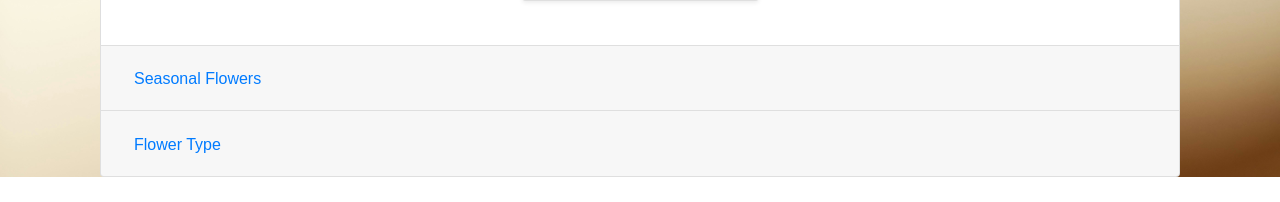
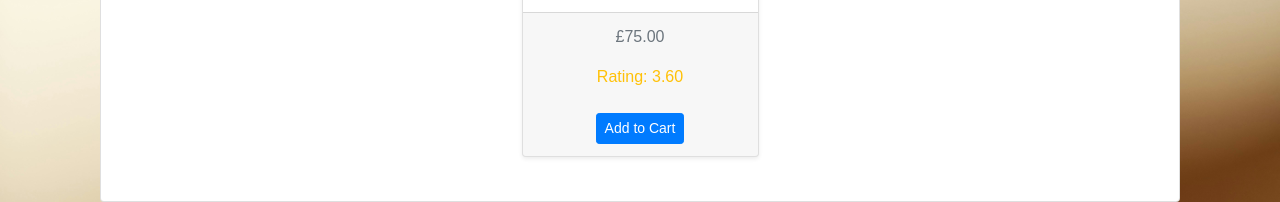
Before and after one commit to ashwinsel/Milestone-Project-4-DewisBlooms, a Django app: page /products/ in a window 1280 px wide. Shown: the part 1875-2077 px from the top of the page. Before the commit the page ends 2052 px from the top, so only its background shows below. Run offline with Django 3.2, Linux system fonts and the light colour scheme; data comes from the database, SQL or seed files in the repository; some libraries are stand-ins or nearby versions.

Commit message:
add 'add to cart' button to product listing on products page

```diff
--- a/products/templates/products/products.html
+++ b/products/templates/products/products.html
@@ -46,6 +46,10 @@
                                             {% if product.rating %}
                                                 <p class="text-warning">Rating: {{ product.rating }}</p>
                                             {% endif %}
+                                            <form method="POST" action="{% url 'add_to_cart' product.id %}">
+                                                {% csrf_token %}
+                                                <button type="submit" class="btn btn-primary btn-sm mt-2">Add to Cart</button>
+                                            </form>
                                         </div>
                                     </div>
                                 </div>
@@ -55,92 +59,7 @@
                 </div>
             </div>
         </div>
-
-        <!-- Seasonal Category -->
-        <div class="card">
-            <div class="card-header" id="headingSeasonal">
-                <h2 class="mb-0">
-                    <button class="btn btn-link collapsed" type="button" data-toggle="collapse" data-target="#collapseSeasonal" aria-expanded="false" aria-controls="collapseSeasonal">
-                        Seasonal Flowers
-                    </button>
-                </h2>
-            </div>
-            <div id="collapseSeasonal" class="collapse" aria-labelledby="headingSeasonal" data-parent="#productAccordion">
-                <div class="card-body">
-                    <div class="row justify-content-center">
-                        {% for product in products %}
-                            {% if product.category.name == 'seasonal' %}
-                                <div class="col-12 col-sm-6 col-md-4 col-lg-3 mb-4">
-                                    <div class="card h-100 text-center shadow-sm">
-                                        <a href="{% url 'product_detail' product.id %}">
-                                            {% if product.image_url %}
-                                                <img src="{{ product.image_url }}" class="card-img-top" alt="{{ product.name }}">
-                                            {% else %}
-                                                <img src="{% static 'images/default_image.jpg' %}" class="card-img-top" alt="{{ product.name }}">
-                                            {% endif %}
-                                        </a>
-                                        <div class="card-body">
-                                            <a href="{% url 'product_detail' product.id %}" class="text-decoration-none">
-                                                <h5 class="card-title">{{ product.name }}</h5>
-                                            </a>
-                                        </div>
-                                        <div class="card-footer">
-                                            <p class="text-muted">£{{ product.price }}</p>
-                                            {% if product.rating %}
-                                                <p class="text-warning">Rating: {{ product.rating }}</p>
-                                            {% endif %}
-                                        </div>
-                                    </div>
-                                </div>
-                            {% endif %}
-                        {% endfor %}
-                    </div>
-                </div>
-            </div>
-        </div>
-
-        <!-- Flower Type Category -->
-        <div class="card">
-            <div class="card-header" id="headingType">
-                <h2 class="mb-0">
-                    <button class="btn btn-link collapsed" type="button" data-toggle="collapse" data-target="#collapseType" aria-expanded="false" aria-controls="collapseType">
-                        Flower Type
-                    </button>
-                </h2>
-            </div>
-            <div id="collapseType" class="collapse" aria-labelledby="headingType" data-parent="#productAccordion">
-                <div class="card-body">
-                    <div class="row justify-content-center">
-                        {% for product in products %}
-                            {% if product.category.name == 'type' %}
-                                <div class="col-12 col-sm-6 col-md-4 col-lg-3 mb-4">
-                                    <div class="card h-100 text-center shadow-sm">
-                                        <a href="{% url 'product_detail' product.id %}">
-                                            {% if product.image_url %}
-                                                <img src="{{ product.image_url }}" class="card-img-top" alt="{{ product.name }}">
-                                            {% else %}
-                                                <img src="{% static 'images/default_image.jpg' %}" class="card-img-top" alt="{{ product.name }}">
-                                            {% endif %}
-                                        </a>
-                                        <div class="card-body">
-                                            <a href="{% url 'product_detail' product.id %}" class="text-decoration-none">
-                                                <h5 class="card-title">{{ product.name }}</h5>
-                                            </a>
-                                        </div>
-                                        <div class="card-footer">
-                                            <p class="text-muted">£{{ product.price }}</p>
-                                            {% if product.rating %}
-                                                <p class="text-warning">Rating: {{ product.rating }}</p>
-                                            {% endif %}
-                                        </div>
-                                    </div>
-                                </div>
-                            {% endif %}
-                        {% endfor %}
-                    </div>
-                </div>
-            </div>
-        </div>
+        <!-- Additional categories here... -->
     </div>
 </div>
 {% endblock %}
--- a/products/urls.py
+++ b/products/urls.py
@@ -3,5 +3,6 @@ from . import views
 
 urlpatterns = [
     path('', views.all_products, name='products'),
+    path('<int:product_id>/add/', views.add_to_cart, name='add_to_cart'),
     path('products/<int:product_id>/', views.product_detail, name='product_detail'),
 ]
--- a/products/views.py
+++ b/products/views.py
@@ -48,3 +48,28 @@ def product_detail(request, product_id):
         'product': product,
     }
     return render(request, 'products/product_detail.html', context)
+
+
+def add_to_cart(request, product_id):
+    """Add a product to the shopping cart and update the total."""
+    product = get_object_or_404(Product, pk=product_id)
+    cart = request.session.get('cart', {})
+    cart_total = request.session.get('cart_total', 0)
+
+    # Add the product to the cart
+    if product_id in cart:
+        cart[product_id]['quantity'] += 1
+    else:
+        cart[product_id] = {
+            'name': product.name,
+            'price': float(product.price),
+            'quantity': 1,
+        }
+
+    # Update the total in the session
+    cart_total += float(product.price)
+    request.session['cart'] = cart
+    request.session['cart_total'] = cart_total
+
+    messages.success(request, f'Added {product.name} to your cart.')
+    return redirect(reverse('products'))
--- a/templates/base.html
+++ b/templates/base.html
@@ -59,6 +59,7 @@
               {% endif %}
             </div>
           </li>
+          <!-- Cart Total in Header -->
           <li class="list-inline-item">
             <a href="{% url 'shopping_bag' %}" class="nav-link {% if grand_total %}text-info font-weight-bold{% else %}text-black{% endif %}">
               <div class="text-center">
```
